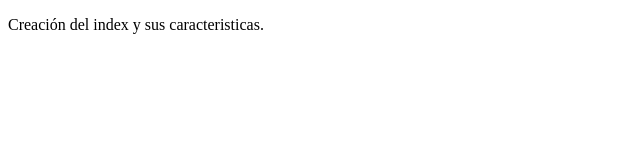
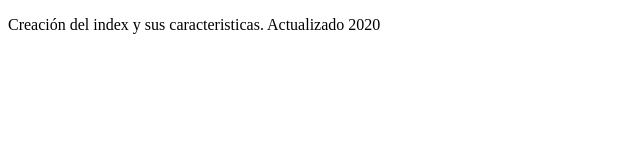
Before and after one commit to AlgyDev/PracticasDesarrolloWeb, a plain HTML site: page index.html in a window 1280 px wide. Shown: the whole page, without its empty margins (0-640 px from the left). Drawn offline with Linux system fonts and the light colour scheme.

Commit message:
Update index.html

```diff
--- a/index.html
+++ b/index.html
@@ -6,6 +6,6 @@
     <title>Document</title>
 </head>
 <body>
-    <p>Creación del index y sus caracteristicas.</p>
+    <p>Creación del index y sus caracteristicas. Actualizado 2020</p>
 </body>
 </html>
```
